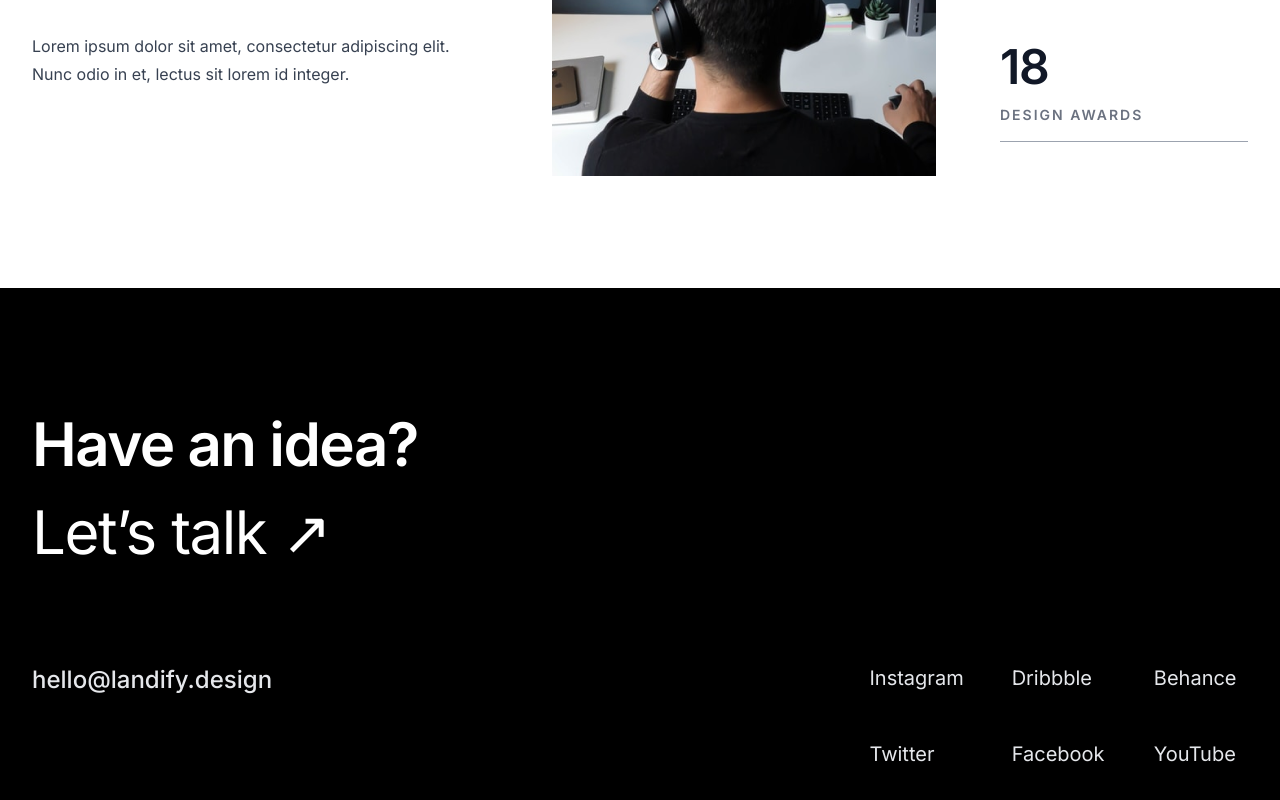
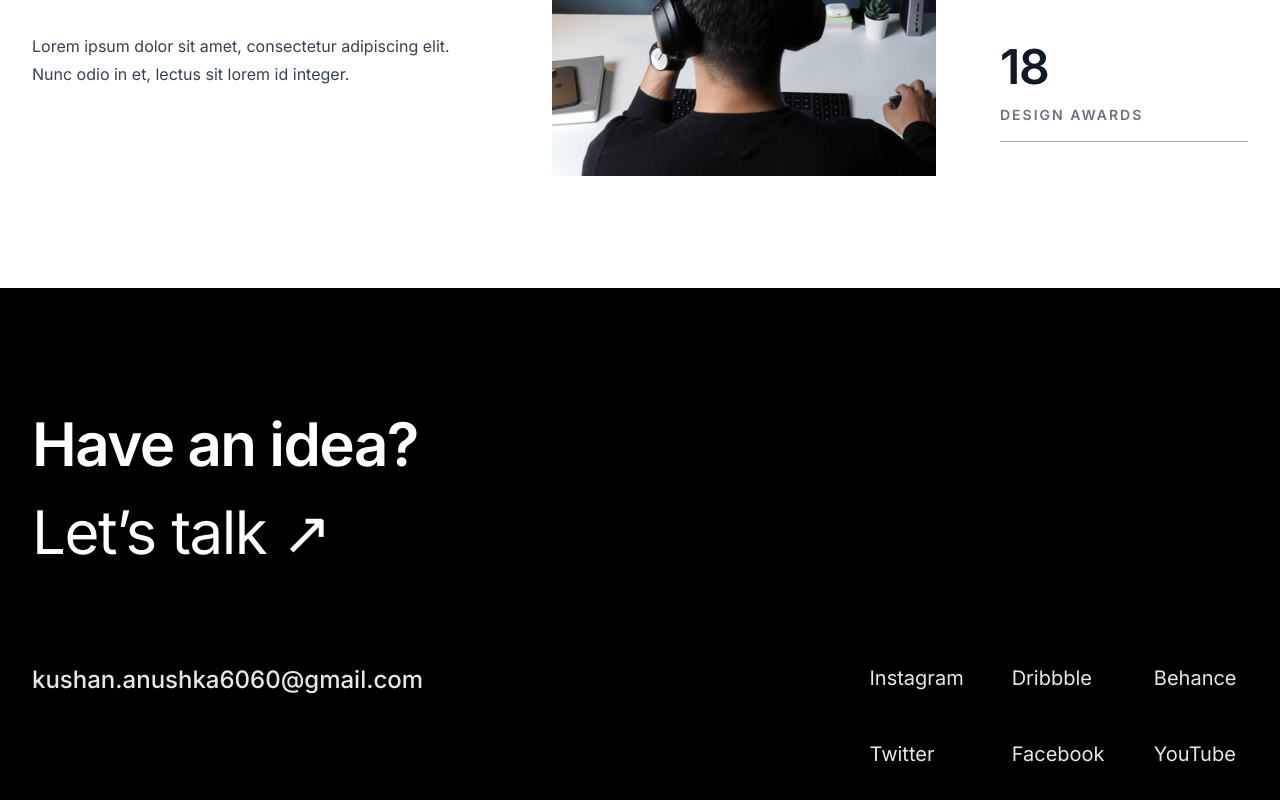
Before and after one commit to AnushkaWijewickrama/portfolio-final, an Angular app: page / in a window 1280 px wide. Shown: the part 2700-3500 px from the top of the page. Built offline with nearby package versions, Linux system fonts and the light colour scheme; no server answers.

Commit message:
add my email

```diff
--- a/src/app/components/sections/footer/footer.component.html
+++ b/src/app/components/sections/footer/footer.component.html
@@ -12,9 +12,9 @@
             </div>
             <div class="flex md:flex-row flex-col md:gap-8 gap-12 justify-between">
                 <div>
-                    <a href="mailto:hello@landify.design"
+                    <a href="mailto:kushan.anushka6060@gmail.com"
                         class="md:text-display-xs text-body-xl font-medium text-neutral-200 hover:text-primary-100 hover:underline">
-                        {{"hello@landify.design"}}
+                        {{"kushan.anushka6060@gmail.com"}}
                     </a>
                 </div>
                 <div class="grid md:grid-cols-3 grid-cols-2 md:gap-12 gap-3 md:pl-32">
```
